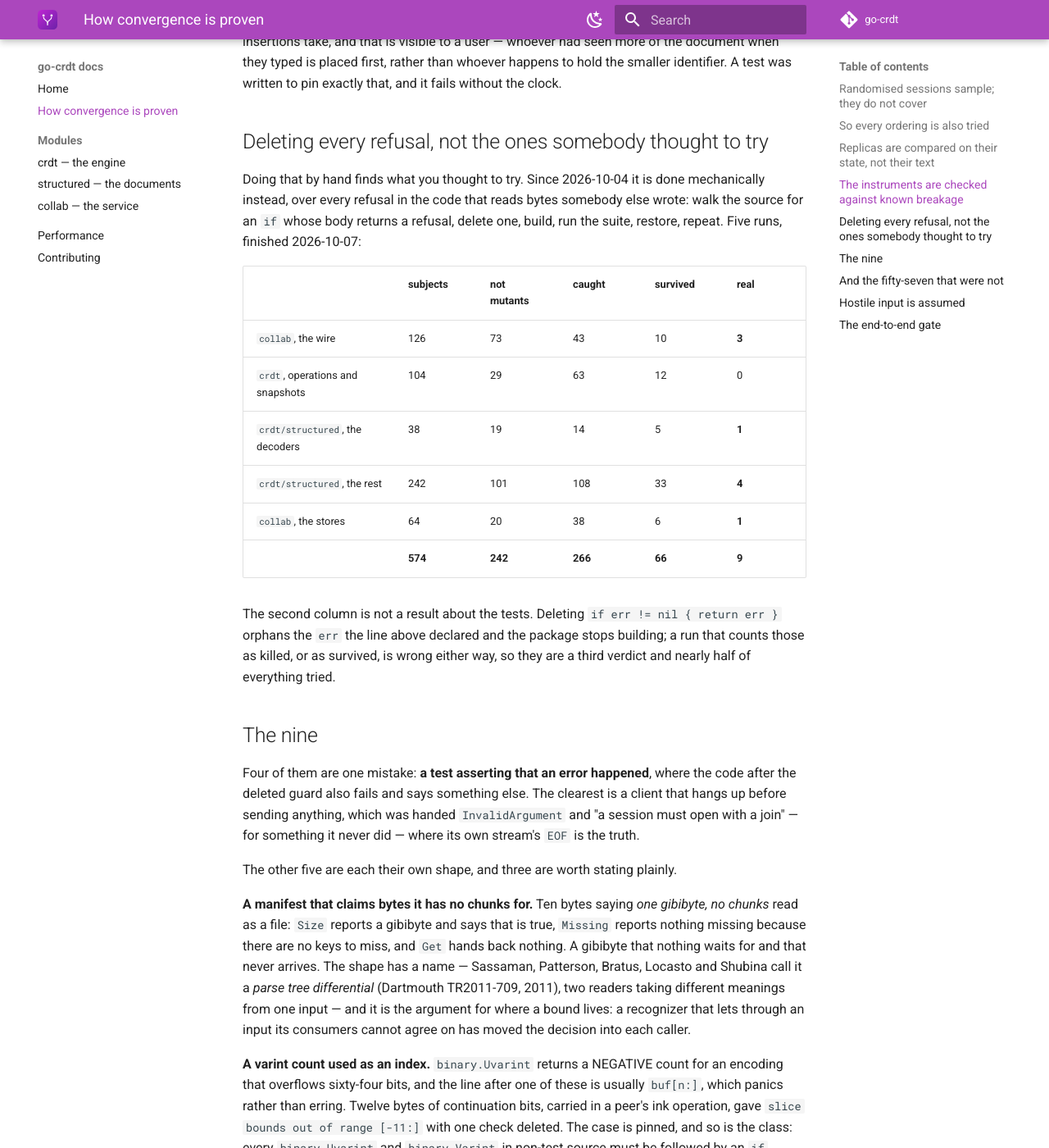
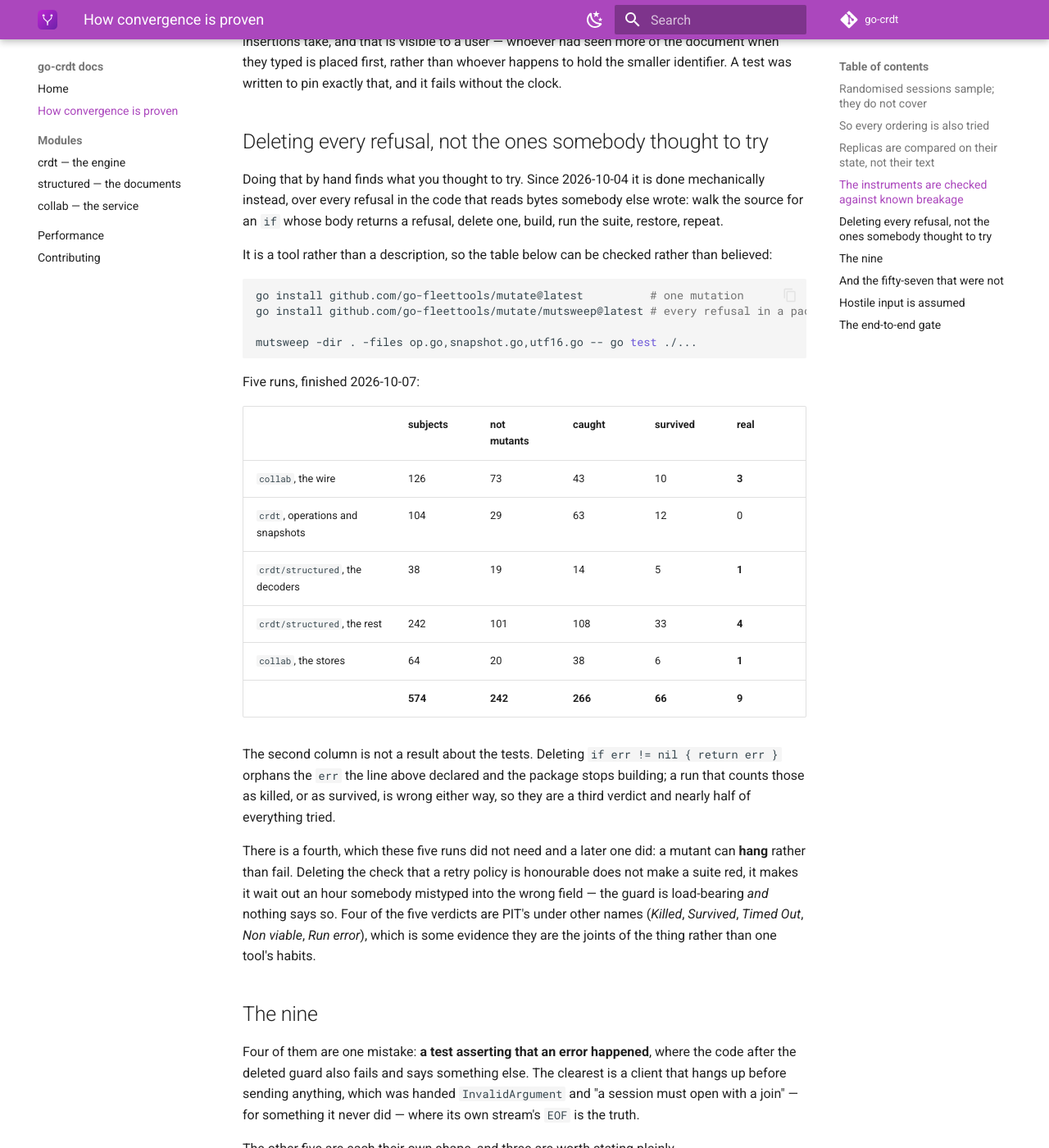
Before and after one commit to go-crdt/docs, an MkDocs documentation site: the page built from docs/methodology.md, in a window 1280 px wide and 1400 px high, scrolled down 1168 px. Shown: the whole window at 82% size. Built offline with MkDocs 1.6.1 and Material for MkDocs 9.7.7, drawn with Linux system fonts in a browser that asks for light colours; the version menu is left out.

Commit message:
The sweep is a tool now, so the table can be checked (#16)
The page described a manoeuvre: walk the source for a refusal, delete it,
run the suite, restore. It is a published program now, so the install line
and the command are here and the numbers can be reproduced rather than
believed.

It also gains the verdict these five runs did not need and a later one
did. A mutant can HANG rather than fail -- deleting the check that a retry
policy is honourable makes a suite wait out an hour somebody mistyped
rather than go red -- and the guard is then load-bearing while nothing
says so.

Four of the five verdicts turn out to be PIT's under other names, which is
worth saying: it is some evidence the categories are the joints of the
thing rather than one tool's habits.

Co-authored-by: Claude Opus 5 <noreply@anthropic.com>

````diff
--- a/docs/methodology.md
+++ b/docs/methodology.md
@@ -53,7 +53,19 @@ pin exactly that, and it fails without the clock.
 Doing that by hand finds what you thought to try. Since 2026-10-04 it is done
 mechanically instead, over every refusal in the code that reads bytes somebody
 else wrote: walk the source for an `if` whose body returns a refusal, delete
-one, build, run the suite, restore, repeat. Five runs, finished 2026-10-07:
+one, build, run the suite, restore, repeat.
+
+It is a tool rather than a description, so the table below can be checked
+rather than believed:
+
+```sh
+go install github.com/go-fleettools/mutate@latest          # one mutation
+go install github.com/go-fleettools/mutate/mutsweep@latest # every refusal in a package
+
+mutsweep -dir . -files op.go,snapshot.go,utf16.go -- go test ./...
+```
+
+Five runs, finished 2026-10-07:
 
 | | subjects | not mutants | caught | survived | **real** |
 | --- | --- | --- | --- | --- | --- |
@@ -69,6 +81,14 @@ The second column is not a result about the tests. Deleting
 package stops building; a run that counts those as killed, or as survived, is
 wrong either way, so they are a third verdict and nearly half of everything
 tried.
+
+There is a fourth, which these five runs did not need and a later one did: a
+mutant can **hang** rather than fail. Deleting the check that a retry policy is
+honourable does not make a suite red, it makes it wait out an hour somebody
+mistyped into the wrong field — the guard is load-bearing *and* nothing says so.
+Four of the five verdicts are PIT's under other names (*Killed*, *Survived*,
+*Timed Out*, *Non viable*, *Run error*), which is some evidence they are the
+joints of the thing rather than one tool's habits.
 
 ## The nine
 
````
